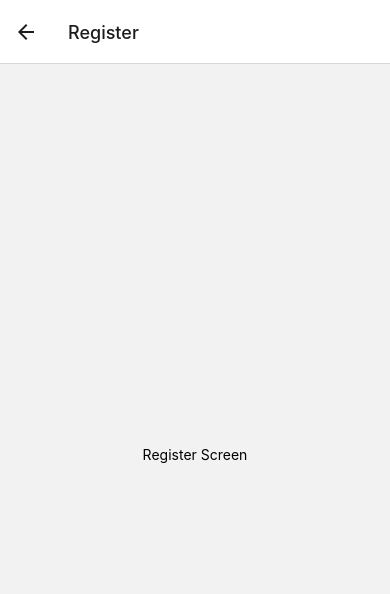
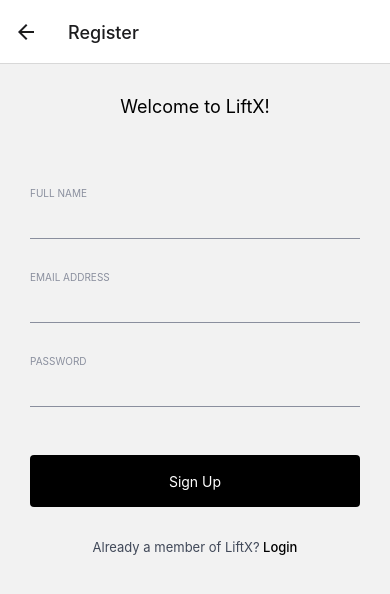
Before and after one commit to brandonlee4284/LiftX, a React Native app: screen /Register in a window 390 px wide. Shown: the top 594 px of the page. Built offline with nearby package versions, Linux system fonts and the light colour scheme; no server answers.

Commit message:
completed register page and integrated authentification

```diff
--- a/screens/HomeScreen.js
+++ b/screens/HomeScreen.js
@@ -1,11 +1,32 @@
 import React from "react";
-import {View, Text, StyleSheet} from 'react-native';
+import {View, Text, StyleSheet, TouchableOpacity} from 'react-native';
+import { getAuth } from "firebase/auth";
 
 export default class HomeScreen extends React.Component {
+    state = {
+        email: "",
+        displayName: ""
+    };
+
+    componentDidMount() {
+        const auth = getAuth()
+        const {email, displayName} = auth.currentUser;
+        this.setState({email, displayName});
+    }
+
+    signOutUser = () => {
+        const auth = getAuth();
+        auth.signOut();
+    };
+
     render() {
         return (
             <View style={styles.container}>
-                <Text>Home Screen</Text>
+                <Text>Welcome Back {this.state.email}!</Text>
+
+                <TouchableOpacity style={{marginTop: 32}} onPress={this.signOutUser}>
+                    <Text>Logout</Text>
+                </TouchableOpacity>
             </View>
         );
     }
--- a/screens/LoginScreen.js
+++ b/screens/LoginScreen.js
@@ -1,30 +1,61 @@
 import React from "react";
 import {View, Text, StyleSheet, TextInput, TouchableOpacity} from 'react-native';
+import { getAuth, signInWithEmailAndPassword } from "firebase/auth";
+
 
 export default class LoginScreen extends React.Component {
+    state = {
+        email: "",
+        password: "",
+        errorMessage: null
+    };
+
+    handleLogin = () => {
+        const {email, password} = this.state;
+        const auth = getAuth();
+        signInWithEmailAndPassword(auth, email, password).catch(error => this.setState({errorMessage: error.message}));
+
+    };
+
     render() {
         return (
             <View style={styles.container}>
                 <Text style={styles.greeting}>LiftX Login</Text>
 
                 <View style={styles.errorMessage}>
-                    <Text>Error</Text>
+                    {this.state.errorMessage && <Text style={styles.errorMessage}>{this.state.errorMessage}</Text>}
                 </View>
 
                 <View style={styles.form}>
                     <View>
                         <Text style={styles.inputTitle}>Email Address</Text>
-                        <TextInput style={styles.input} autoCapitalize="none"></TextInput>
+                        <TextInput
+                            style={styles.input}
+                            autoCapitalize="none"
+                            onChangeText={email => this.setState({ email })}
+                            value={this.state.email}
+                        ></TextInput>
                     </View>
 
                     <View style={{marginTop: 32}}>
                         <Text style={styles.inputTitle}>Password</Text>
-                        <TextInput style={styles.input} autoCapitalize="none"></TextInput>
+                        <TextInput
+                                style={styles.input} secureTextEntry autoCapitalize="none"
+                                onChangeText={password => this.setState({ password })}
+                                value={this.state.password}
+                        ></TextInput>
                     </View>
                 </View>
 
-                <TouchableOpacity style={styles.loginButton}>
-                    <Text style={{color: "white"}}>Sign In</Text>
+                <TouchableOpacity style={styles.loginButton} onPress={this.handleLogin}>
+                    <Text style={{ color: "white" }}>Sign In</Text>
+                </TouchableOpacity>
+
+                <TouchableOpacity style={{ alignSelf: "center", marginTop: 32}}>
+                    <Text style={{ color : "#414959", fontSize: 13}}>
+                        New to LiftX?
+                        <Text style={{ fontWeight: "500", color: "black" }} onPress={() => this.props.navigation.navigate("Register")}> Sign Up</Text>
+                    </Text>
                 </TouchableOpacity>
             </View>
         );
@@ -45,7 +76,14 @@
         height: 70,
         alignItems: "center",
         justifyContent: "center",
-        marginHorizontal: 30
+        marginHorizontal: 30,
+        color: "red"
+    },
+    error: {
+        color: "#E9446A",
+        fontSize: 13,
+        fontWeight: "600",
+        textAlign: "center"
     },
     form: {
         marginBottom: 48,
--- a/screens/RegisterScreen.js
+++ b/screens/RegisterScreen.js
@@ -1,11 +1,77 @@
 import React from "react";
-import {View, Text, StyleSheet} from 'react-native';
+import {View, Text, StyleSheet, TextInput, TouchableOpacity} from 'react-native';
+import { createUserWithEmailAndPassword, getAuth, signInWithEmailAndPassword } from "firebase/auth";
+
 
 export default class RegisterScreen extends React.Component {
+    state = {
+        name: "",
+        email: "",
+        password: "",
+        errorMessage: null
+    };
+
+    handleSignUp = () => {
+        const auth = getAuth();
+        createUserWithEmailAndPassword(auth, this.state.email, this.state.password)
+        .then(userCredentials => {
+            return userCredentials.user.updateProfile({
+                displayName: this.state.name
+            });
+        })
+        .catch(error => this.setState({ errorMessage: error.message }))
+    };
+
     render() {
         return (
             <View style={styles.container}>
-                <Text>Register Screen</Text>
+                <Text style={styles.greeting}>Welcome to LiftX!</Text>
+
+                <View style={styles.errorMessage}>
+                    {this.state.errorMessage && <Text style={styles.errorMessage}>{this.state.errorMessage}</Text>}
+                </View>
+
+                <View style={styles.form}>
+                    <View>
+                        <Text style={styles.inputTitle}>Full Name</Text>
+                        <TextInput
+                            style={styles.input}
+                            autoCapitalize="none"
+                            onChangeText={name => this.setState({ name })}
+                            value={this.state.name}
+                        ></TextInput>
+                    </View>
+
+                    <View style={{marginTop: 32}}>
+                        <Text style={styles.inputTitle}>Email Address</Text>
+                        <TextInput
+                            style={styles.input}
+                            autoCapitalize="none"
+                            onChangeText={email => this.setState({ email })}
+                            value={this.state.email}
+                        ></TextInput>
+                    </View>
+
+                    <View style={{marginTop: 32}}>
+                        <Text style={styles.inputTitle}>Password</Text>
+                        <TextInput
+                                style={styles.input} secureTextEntry autoCapitalize="none"
+                                onChangeText={password => this.setState({ password })}
+                                value={this.state.password}
+                        ></TextInput>
+                    </View>
+                </View>
+
+                <TouchableOpacity style={styles.loginButton} onPress={this.handleSignUp}>
+                    <Text style={{ color: "white" }}>Sign Up</Text>
+                </TouchableOpacity>
+
+                <TouchableOpacity style={{ alignSelf: "center", marginTop: 32}}>
+                    <Text style={{ color : "#414959", fontSize: 13}}>
+                        Already a member of LiftX?
+                        <Text style={{ fontWeight: "500", color: "black" }} onPress={() => this.props.navigation.navigate("Login")}> Login</Text>
+                    </Text>
+                </TouchableOpacity>
             </View>
         );
     }
@@ -14,7 +80,48 @@
 const styles = StyleSheet.create({
     container: {
         flex: 1,
+    },
+    greeting: {
+        marginTop:32,
+        fontSize: 18,
+        fontWeight: "400",
+        textAlign: "center"
+    },
+    errorMessage: {
+        height: 70,
+        alignItems: "center",
         justifyContent: "center",
-        alignItems: "center"
+        marginHorizontal: 30,
+        color: "red"
+    },
+    error: {
+        color: "#E9446A",
+        fontSize: 13,
+        fontWeight: "600",
+        textAlign: "center"
+    },
+    form: {
+        marginBottom: 48,
+        marginHorizontal: 30
+    },
+    inputTitle: {
+        color: "#8A8F9E",
+        fontSize: 10,
+        textTransform: "uppercase"
+    },
+    input: {
+        borderBottomColor: "#8A8F9E",
+        borderBottomWidth: StyleSheet.hairlineWidth,
+        height: 40,
+        fontSize: 15,
+        color: "#161F3D"
+    },
+    loginButton: {
+        marginHorizontal: 30,
+        backgroundColor: "black",
+        borderRadius: 4,
+        height: 52,
+        alignItems: "center",
+        justifyContent: "center"
     }
 });
```
